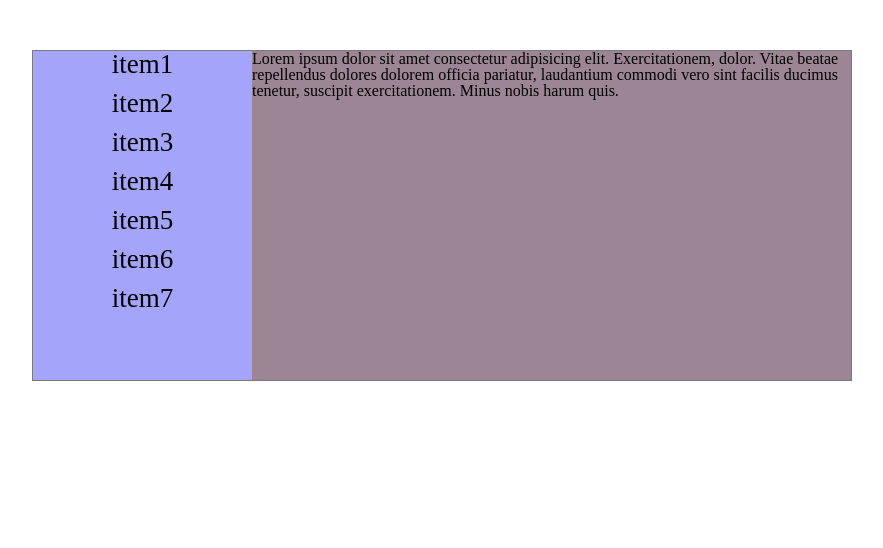
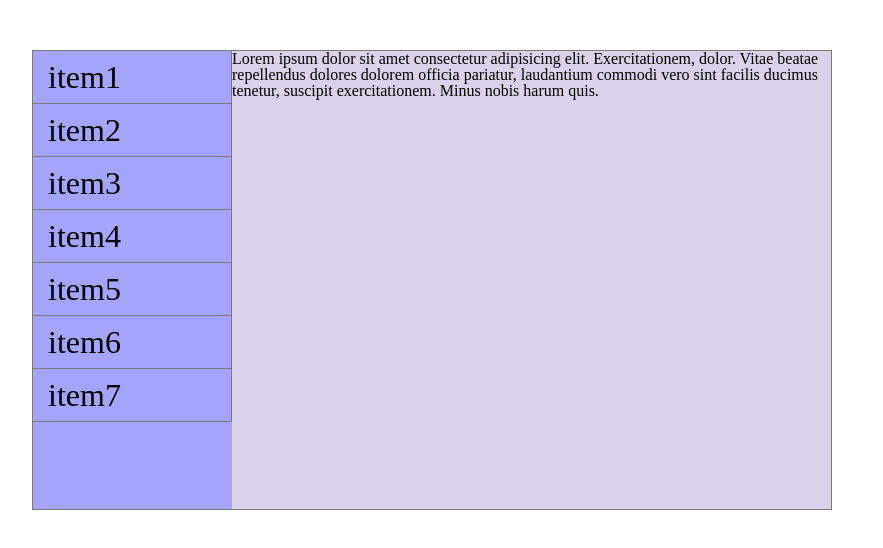
Before and after one commit to victor4107/laboratorna3, a plain HTML site: page index.html in a window 1280 px wide. Shown: the whole page, without its empty margins (18-901 px from the left). Drawn offline with nearby package versions, Linux system fonts and the light colour scheme.

Commit message:
change size

```diff
--- a/reset.css
+++ b/reset.css
@@ -109,8 +109,11 @@ section {
     display: block;
 }
 
+html {}
+
 body {
     line-height: 1;
+    font-size: 1rem;
 }
 
 ol,
@@ -135,3 +138,7 @@ table {
     border-collapse: collapse;
     border-spacing: 0;
 }
+
+* {
+    box-sizing: border-box;
+}
--- a/style.css
+++ b/style.css
@@ -13,8 +13,8 @@ div {
 
     ul {
         background-color: rgb(164, 164, 251);
-    width: 220px;
-    height: 331px;
+        width: 200px;
+        height: 460px;
         padding: 0;
         margin: 0;
         border-top-style: solid;
@@ -24,25 +24,36 @@ ul {
         border-width: 1.5px;
     }
 
+    .text {
+        padding-bottom: 10px;
+        font-size: 1rem;
+        text-align: center;
+        color: grey;
+    }
+
     li {
-    padding-bottom: 12px;
-    font-size: 27px;
-    list-style-type: none;
-    text-align: center;
+        font-size: 2rem;
+        border-right-style: solid;
+        border-bottom-style: solid;
+        border-color: #797979;
+        border-width: 1px;
+        padding: 10px;
+        padding-left: 15px;
     }
 
     li:hover {
-    background-color: rgb(156, 134, 150);
-    border-top-style: solid;
-    border-bottom-style: solid;
-    border-left-style: solid;
+        background-color: #d9d2e9;
+        /* /* border-top-style: solid; */
+        border-right-style: none;
+        /* border-left-style: solid;
     border-color: #797979;
-    border-width: 1.5px;
+    border-width: 1.5px; */
+        */
     }
 
     .block {
-    background-color: rgb(156, 134, 150);
-    height: 331px;
+        background-color: #d9d2e9;
+        height: 460px;
         width: 600px;
         border-top-style: solid;
         border-bottom-style: solid;
```
Also changed, not shown: index.html (+3 -0 lines). Lines whose indentation alone changed are shown as unchanged.
